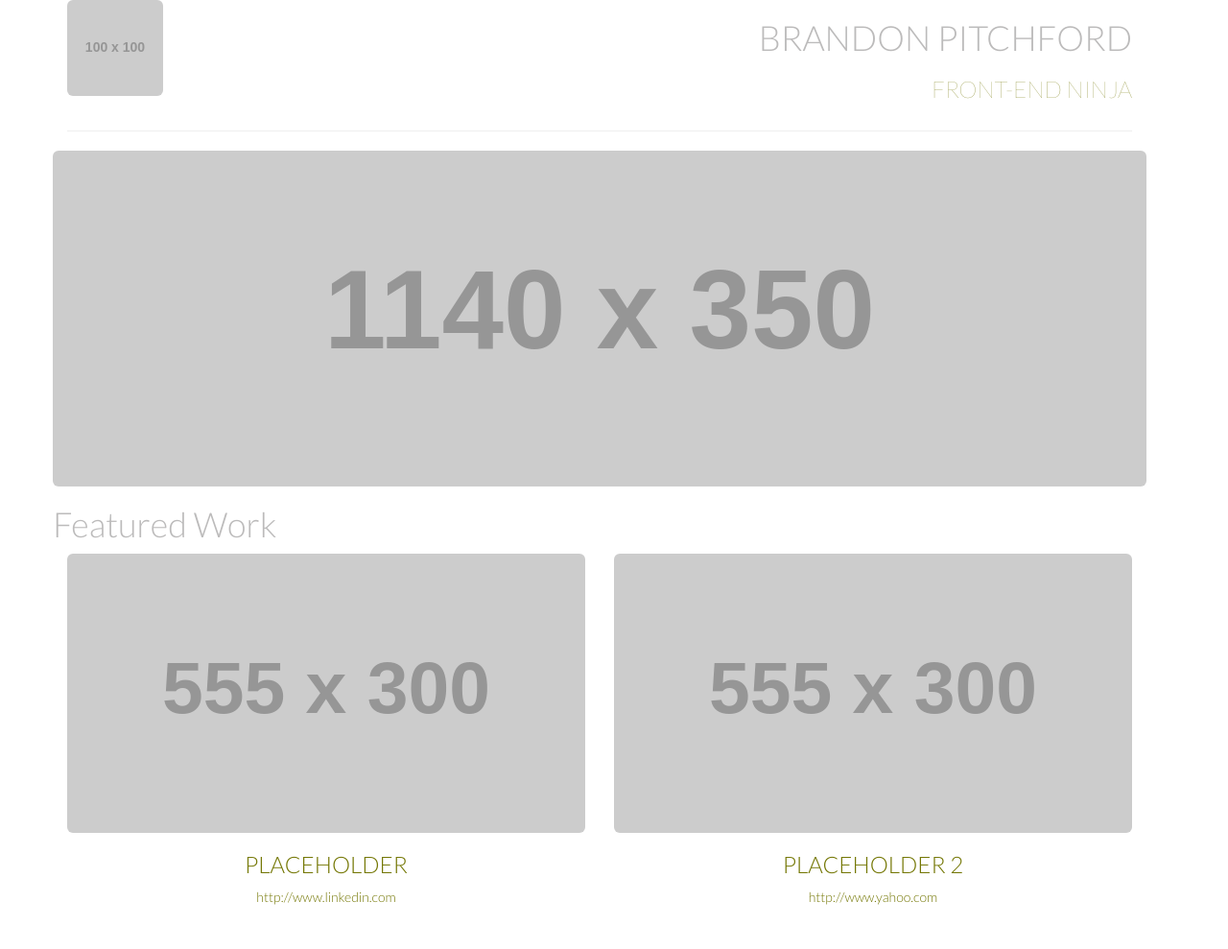
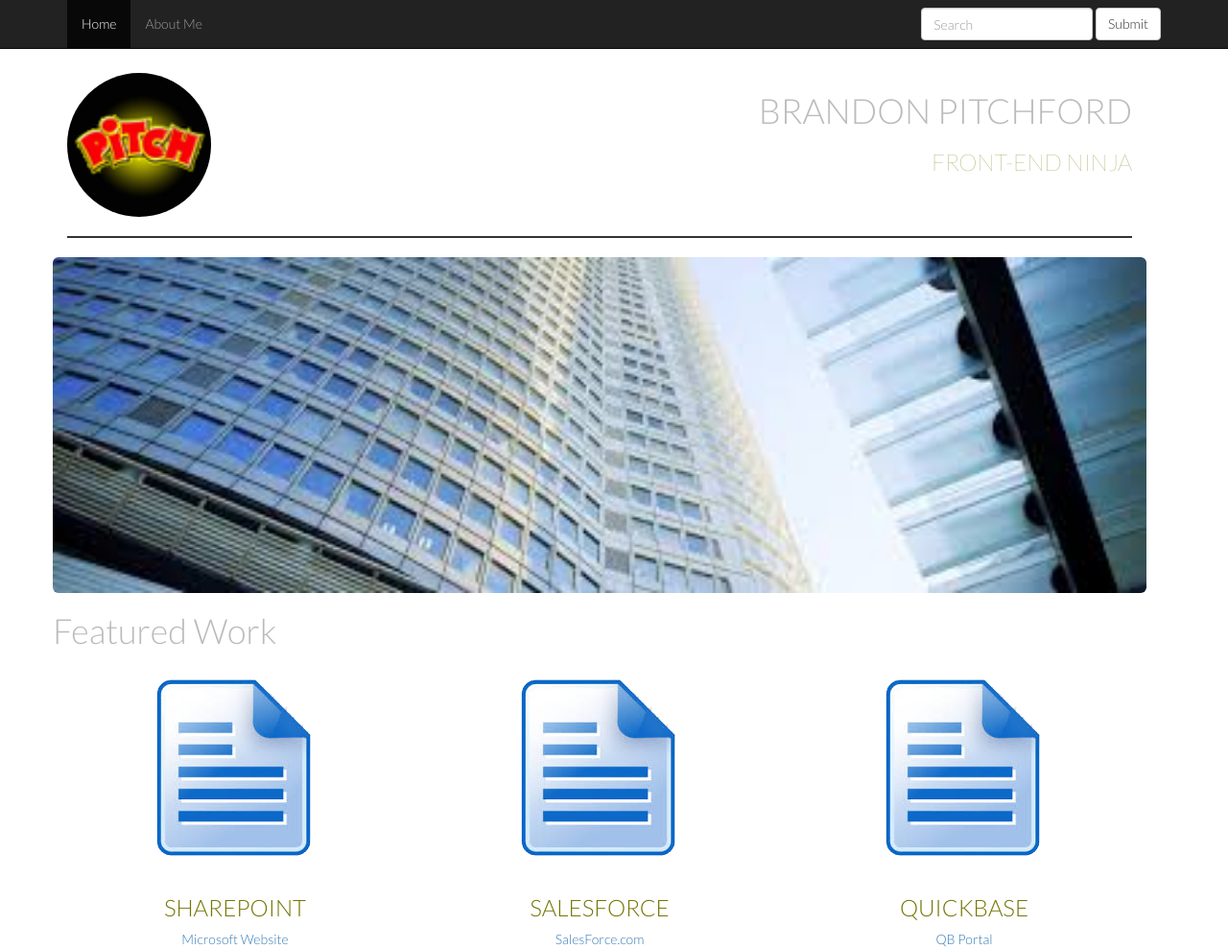
Before and after one commit to BePitch/P1_Portfolio, a plain HTML site: page framework/index.html in a window 1280 px wide. Shown: the whole page at 96% size. Before the commit the page ends 955 px from the top, so only its background shows below. Drawn offline with Linux system fonts and the light colour scheme; placeholder pictures from the web are drawn by us.

Commit message:
Additional changes
Added navbar and formatted bottom 3 projects

```diff
--- a/framework/css/main.css
+++ b/framework/css/main.css
@@ -56,7 +56,20 @@
 .col-12 {
     width: 100%;
 }
-
+.home-Logo {
+    height: 150px;
+    width: 150px;
+}
+.navbarPad {
+    margin-bottom: 25px;
+}
+hr {
+    border: none;
+    height: 2px;
+    /* Set the hr color */
+    color: #333; /* old IE */
+    background-color: #333; /* Modern Browsers */
+}
 @media only screen and (max-width: 500px) {
     p {
         display: none;
--- a/framework/index.html
+++ b/framework/index.html
@@ -8,13 +8,31 @@
         <!--link rel="stylesheet" src="//normalize-css.googlecode.com/svn/trunk/normalize.css"-->
         <link href='https://fonts.googleapis.com/css?family=Lato:100,300' rel='stylesheet' type='text/css'>
         <link rel="stylesheet" href="css/bootstrap.min.css">
+        <link rel="stylesheet" href="css/bootstrap-responsive.css">
         <link rel="stylesheet" href="css/main.css">
     </head>
     <body>
-        <div class="container">
-            <div class="row">
+        <nav class="nav nav-tabs navbar-inverse navbarPad">
+            <div class="container">
+                <ul class="nav navbar-nav">
+                    <li class="active"><a href="/index.html">Home<span class="sr-only">(current)</span></a></li>
+                    <li><a href="/udacity_p1/udacity_portfolio/index.html">About Me</a></li>
+                </ul>
+                <ul class="nav navbar-nav navbar-right">
+                    <form class="navbar-form navbar-left" role="search">
+                    <div class="form-group">
+                        <input type="text" class="form-control" placeholder="Search">
+                    </div>
+
+                    <button type="submit" class="btn btn-default">Submit</button>
+                    </form>
+                </ul>
+            </div>
+        </nav>
+        <div class="container rowpadding">
+            <div class="row ">
                 <div class="col-md-6">
-                    <img class="img-responsive img-rounded" src="http://placehold.it/100X100" alt="">
+                    <img class="img-responsive img-circle" src="images/pitch.png" alt="Self Logo" width="150px" height="150px">
                 </div>
                 <div class="col-md-6">
                     <h1 class="text-uppercase text-right text-muted title-super"">Brandon Pitchford</h1>
@@ -26,10 +44,12 @@
                     <hr>
                 </div>
             </div>
+
+
             <div class="row">
 
                 <div class="col-12">
-                    <img class="img-responsive img-rounded" src="http://placehold.it/1140X350" alt="">
+                    <img class="img-responsive img-rounded" src="images/banner.jpg" alt="" style="width:1140px;height:350px;">
                 </div>
             </div>
             <div class="row">
@@ -40,16 +60,21 @@
 
                 </div>
             </div>
-            <div class="row">
-                <div class="col-md-6 text-center">
-                    <img class="img-responsive img-rounded" src="http://placehold.it/555X300" alt="">
-                    <h3 class="text-uppercase">Placeholder</h3>
-                    <p>http://www.linkedin.com</p>
+            <div class="row text-center">
+                <div class="col-md-4">
+                    <a href="http://products.office.com"><img class="img-responsive img-rounded center-block"  src="images/doc.png" alt="Project #1" ></a>
+                    <h3 class="text-uppercase">SharePoint </h3>
+                    <a href="http://products.office.com">Microsoft Website</a>
                 </div>
-                <div class="col-md-6 text-center">
-                    <img class="img-responsive img-rounded" src="http://placehold.it/555X300" alt="">
-                    <h3 class="text-uppercase">Placeholder 2</h3>
-                    <p>http://www.yahoo.com</p>
+                <div class="col-md-4 ">
+                    <a href="http://salesforce.com"><img class="img-responsive img-rounded center-block" src="images/doc.png" alt="Project #2"></a>
+                    <h3 class="text-uppercase">Salesforce </h3>
+                    <a href="http://salesforce.com">SalesForce.com</a>
+                </div>
+                <div class="col-md-4 ">
+                    <a href="http://quickbase.com"><img class="img-responsive img-rounded center-block" src="images/doc.png" alt="Project #3"></a>
+                    <h3 class="text-uppercase">Quickbase</h3>
+                    <a href="http://quickbase.com">QB Portal </a>
                 </div>
             </div>
         </div>
```
Also changed, not shown: framework/Portfolio.html (added, +53 -0 lines), framework/images/Doc.png (added), framework/images/Pitch.png (added), framework/images/banner.jpg (added).
